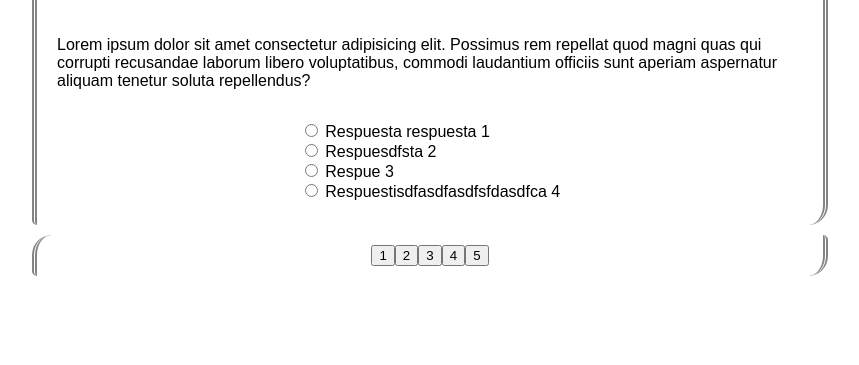
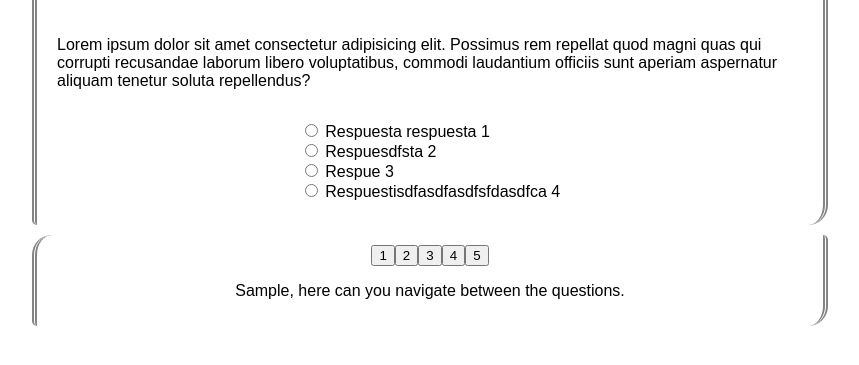
Before and after one commit to InnuendoX3/quiz, a plain HTML site: page index.html in a window 1280 px wide. Both pictures are taken after typing "Sample", "5" into the empty fields and a click on the input "Submit". Shown: the part 227-592 px from the top of the page, without its empty margins (210-1069 px from the left). Drawn offline with Linux system fonts and the light colour scheme.

Commit message:
Print username / Print quantity Buttons

```diff
--- a/index.html
+++ b/index.html
@@ -21,7 +21,7 @@
                <input type="text" id="username">
                <label for="qty-questions">Questions</label>
                <input type="number" id="qty-questions" min="5" max="20">
-               <input type="submit" value="Submit" class="myButton" id="start-button">
+               <input type="submit" value="Submit" class="myButton">
          </form>
       </section>
 
@@ -56,20 +56,18 @@
 
       <!--Information area-->
       <section id="information-area" class="flex-row-center">
-         <div class="flex-row-center">
+         <div class="flex-row-center" id="q-buttons">
             <!--
-            <a href="#">1</a>
-            <a href="#">2</a>
-            <a href="#">3</a>
-            <a href="#">4</a>
-            <a href="#">5</a>
-            -->
+               Here comes the buttons by JS
             <button>1</button>
             <button>2</button>
             <button>3</button>
             <button>4</button>
             <button>5</button>
+            -->
+
          </div>
+         <p id="name-p">, here can you navigate between the questions.</p>
       </section>
    </div>
 
--- a/script.js
+++ b/script.js
@@ -4,12 +4,17 @@ document.addEventListener('DOMContentLoaded', function() {
    let questionArea = document.getElementById('question-area');
    let informationArea = document.getElementById('information-area');
 
-   // HTML buttons
-   let startButton = document.getElementById("start-button");
-   //let formulario = document.getElementById("formulario");
+   // HTML elements
+   let formulario = document.getElementById("formulario");
+   let usernameEl = document.getElementById("username");
+   let username = "";
+   let nameParagraph = document.getElementById("name-p");
+   let qtyEl = document.getElementById("qty-questions");
+   let qtyQuestions = 0;
+   let qButtonsDiv = document.getElementById("q-buttons");
+
 
    // Event listeners
-   //startButton.addEventListener('click', startGame);
    formulario.addEventListener("submit", startGame);
 
 
@@ -18,23 +23,43 @@ document.addEventListener('DOMContentLoaded', function() {
 
 
    function startGame(event) {
+      // Stop refreshig page because of Form / 3 hours to fix it!
       event.preventDefault();
-      console.log("formulario submitido")
+      console.log("Username: " + usernameEl.value);
       displayGame();
+      getNameAndQty();
 
    }
 
-   function displayIntro() {
+   function displayIntro() { // works
       userInputArea.style.display = "flex";
       questionArea.style.display = "none";
       informationArea.style.display = "none";
    }
 
-   function displayGame() {
+   function displayGame() { //works
       userInputArea.style.display = "none";
       questionArea.style.display = "flex";
       informationArea.style.display = "flex";
    }
 
+   function getNameAndQty() { //works
+      //Name printing
+      username = usernameEl.value;
+      if (username == "")
+         username = "Hi";
+      nameParagraph.innerHTML = username + nameParagraph.innerHTML;
+
+      //Quantity questions
+      qtyQuestions = qtyEl.value;
+      console.log(qtyQuestions);
+      for (let i=0; i < qtyQuestions; i++) {
+         var newButton = document.createElement("button");
+         var numNode = document.createTextNode(i +1);
+         newButton.appendChild(numNode);
+         qButtonsDiv.appendChild(newButton);
+      }
+   }
+
 
 })
--- a/style.css
+++ b/style.css
@@ -64,6 +64,10 @@ input:invalid {
    align-items: center;
 }
 
+#name-p {
+   width: 100%;
+   text-align: center;
+}
 
 /* Classes */
 .flex-row-center {
```
